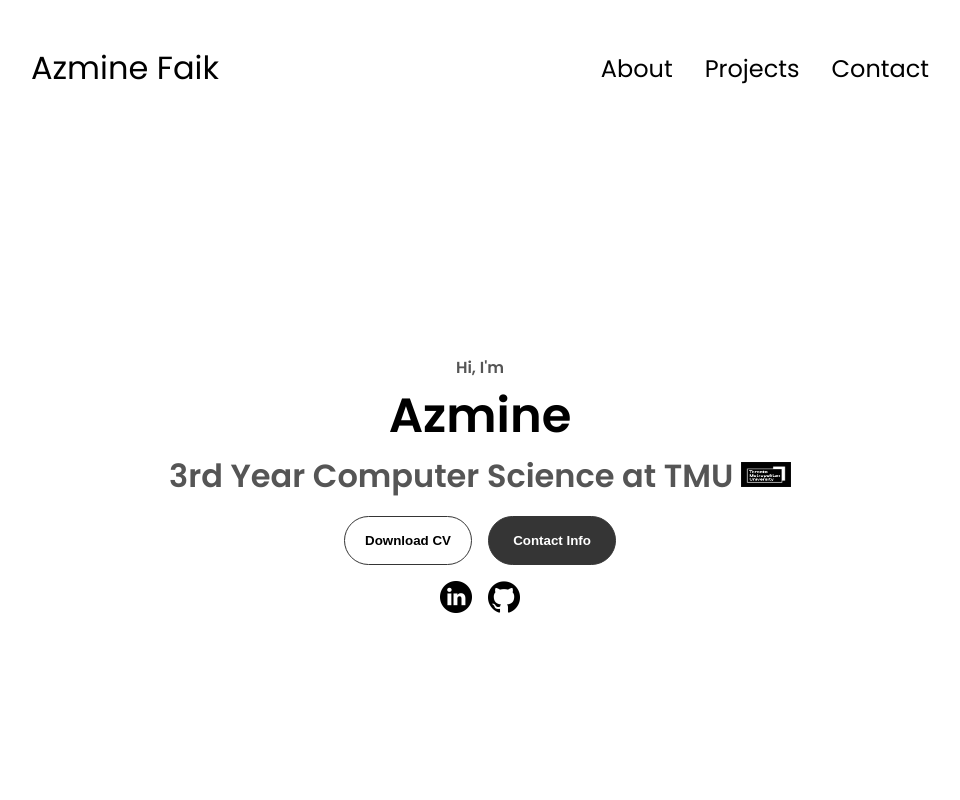
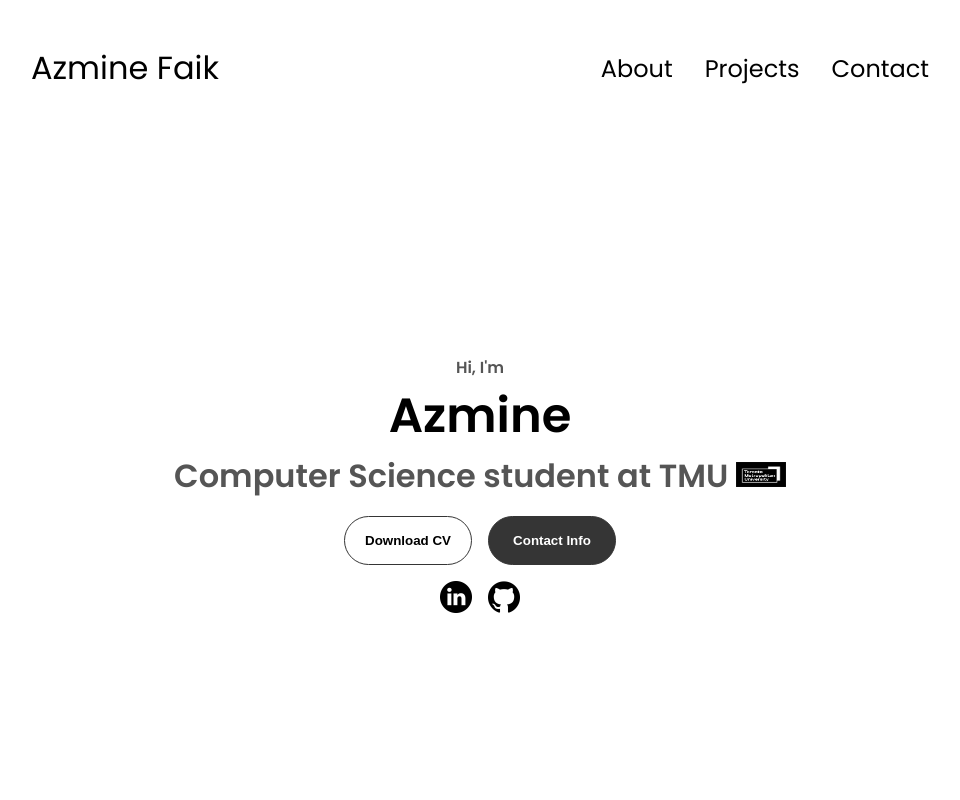
Before and after one commit to azmine-1/PortfolioWebsite, a plain HTML site: page assets/index.html in a window 1280 px wide. Shown: the top 800 px of the page, without its empty margins (160-1120 px from the left). Drawn offline with Linux system fonts and the light colour scheme.

Commit message:
Update index.html

```diff
--- a/assets/index.html
+++ b/assets/index.html
@@ -38,7 +38,7 @@
       <div class="section__text">
         <p class="section__text__p1">Hi, I'm</p>
         <h1 class="title">Azmine</h1>
-        <p class="section__text__p2">3rd Year Computer Science at TMU
+        <p class="section__text__p2">Computer Science student at TMU
             <span id="tmu-logo"><img src="tmu-logo.jpg"/></span>
         </p>
         <div class="btn-container">
```
